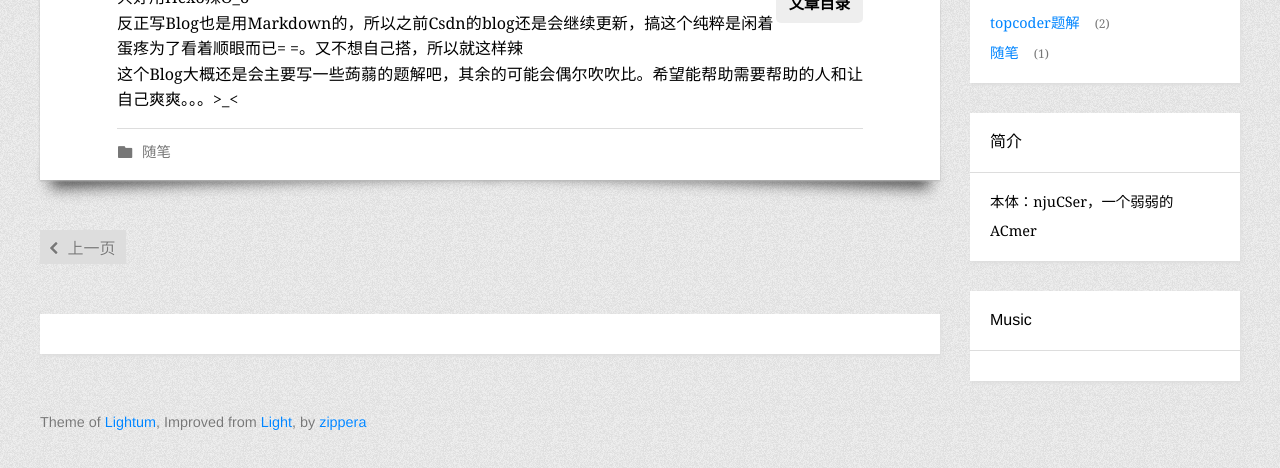
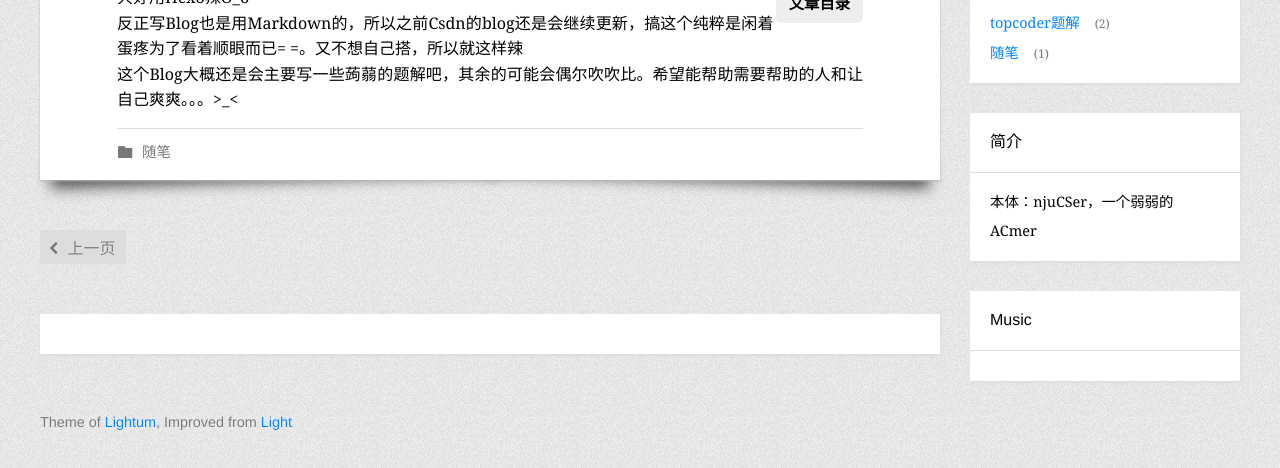
Before and after one commit to mlz000/mlz000.github.io, a plain HTML site: page 2015/07/11/新的Blog/index.html in a window 1280 px wide. Shown: the part 302-770 px from the top of the page. Drawn offline with nearby package versions, Linux system fonts and the light colour scheme; some packages are replaced by stand-ins of ours; a script that the page names is missing; a web font is replaced by a local one.

Commit message:
Site updated: 2015-07-15 20:53:38

```diff
--- a/2015/07/11/新的Blog/index.html
+++ b/2015/07/11/新的Blog/index.html
@@ -285,7 +285,7 @@ document.getElementById("bdshell_js").src = "http://bdimg.share.baidu.com/static
 <!-- Duoshuo Comment BEGIN -->
 	<div class="ds-thread"></div>
 <script type="text/javascript">
-var duoshuoQuery = {short_name:"zippera"};
+var duoshuoQuery = {short_name:"mlz000"};
 	(function() {
 		var ds = document.createElement('script');
 		ds.type = 'text/javascript';ds.async = true;
@@ -345,7 +345,7 @@ var duoshuoQuery = {short_name:"zippera"};
     <div class="clearfix"></div>
   </div>
   <footer id="footer" class="inner"><section>
-Theme of <a href="https://github.com/zippera/lightum">Lightum</a>, Improved from <a href="https://github.com/hexojs/hexo-theme-light">Light</a>, by <a href="/">zippera</a>
+Theme of <a href="https://github.com/zippera/lightum">Lightum</a>, Improved from <a href="https://github.com/hexojs/hexo-theme-light">Light</a>
 </section>
 <div class="clearfix"></div>
 </footer>
```
Also changed, not shown: 2015/07/14/srm-538/index.html (+2 -2 lines), 2015/07/15/srm-539/index.html (+2 -2 lines), archives/2015/07/index.html (+1 -1 lines), archives/2015/index.html (+1 -1 lines), archives/index.html (+1 -1 lines), categories/topcoder题解/index.html (+1 -1 lines), categories/随笔/index.html (+1 -1 lines), index.html (+1 -1 lines), links/index.html (+2 -2 lines).
